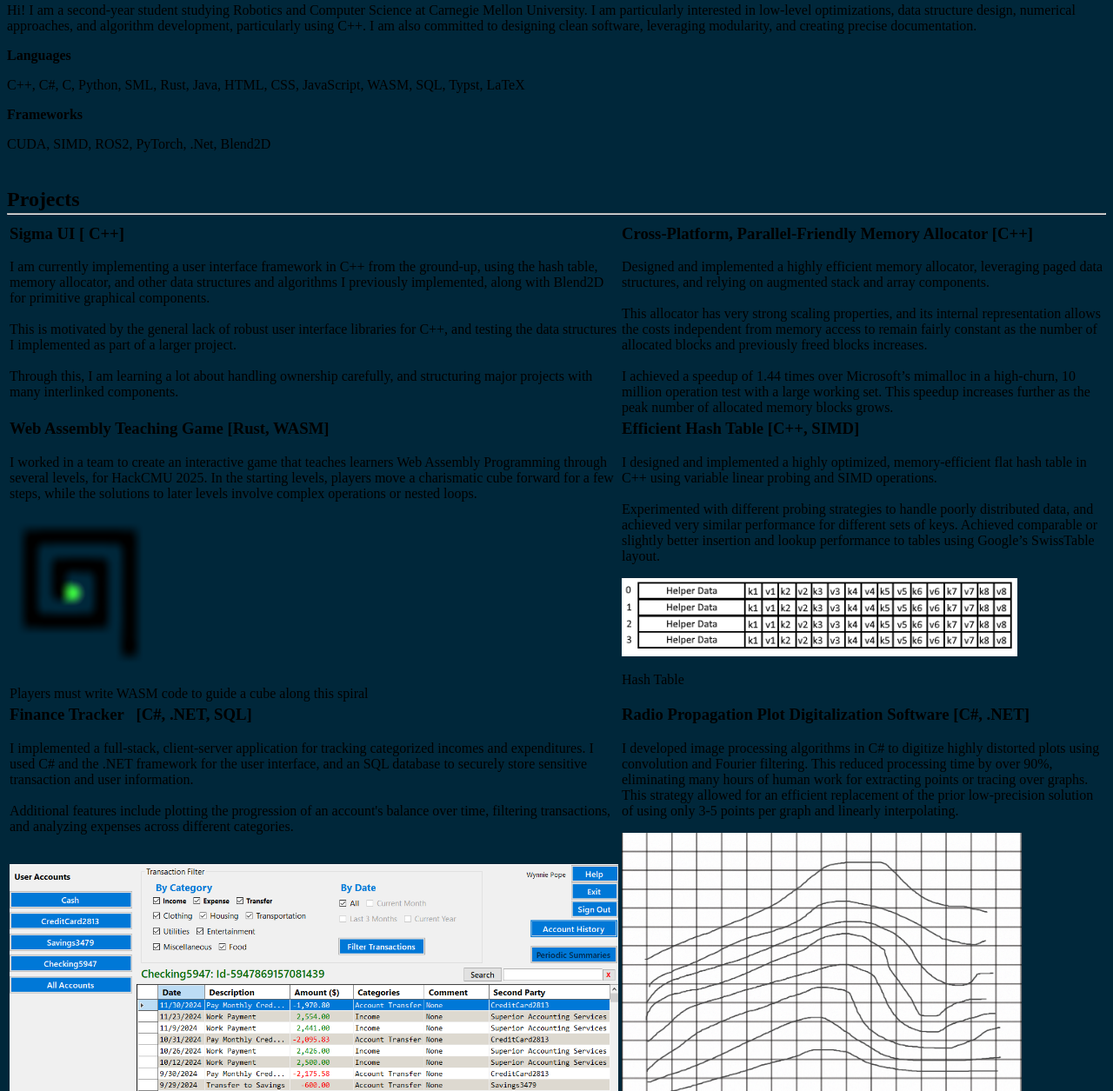
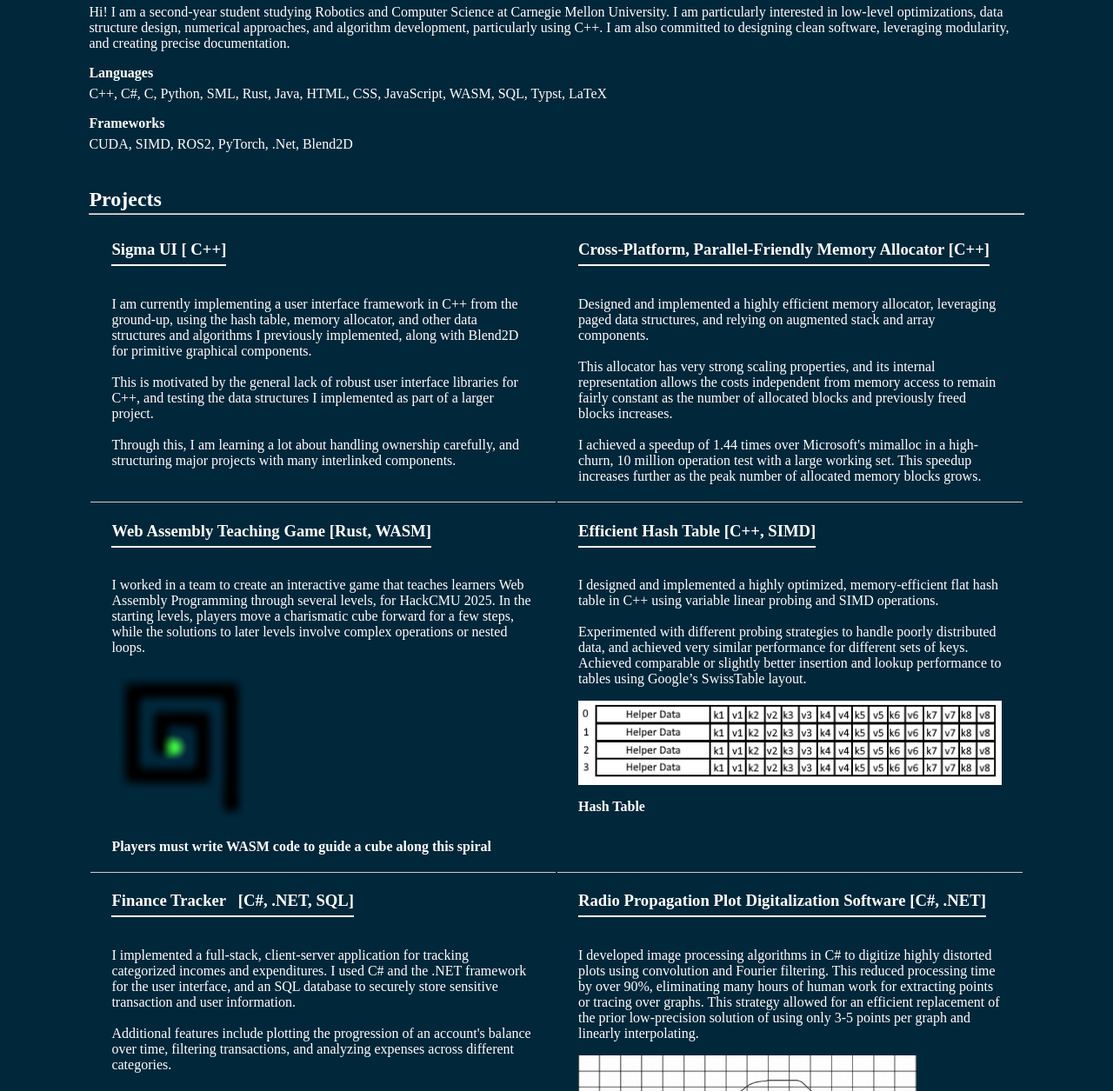
Before and after one commit to CloudWolf021/cloudwolf021.github.io, a plain HTML site: page index.html in a window 1280 px wide. Shown: the part 216-1471 px from the top of the page at 87% size. Drawn offline with Linux system fonts and the light colour scheme.

Commit message:
Fixed website formatting for html

```diff
--- a/index.html
+++ b/index.html
@@ -15,7 +15,8 @@
     text-align: left;
     margin-bottom: 18px;
     padding: 10px;
-    margin-left: 0px
+    margin-left: 0px;
+    color: white;
   }
 </style>
 
@@ -30,7 +31,7 @@
     text-decoration: none;
     border-radius: 4px;
     margin-right: 5px;
-    font-weight: bold
+    font-weight: bold;
   }
 </style>
 
@@ -39,7 +40,23 @@
   .table-element-style
   {
     vertical-align: top;
-    width: 50%
+    width: 20%;
+    color: white;
+    margin-left: 50px;
+    margin-right: 50px;
+    padding-left: 24px;
+    padding-right: 24px;
+    padding-bottom: 20px;
+    border-bottom: 1px solid #cccccc
+  }
+</style>
+
+<style>
+  .project-title-style
+  {
+    padding-bottom: 6px;
+    display: inline-block;
+    border-bottom: 2px solid #FFFFFF
   }
 </style>
 
@@ -47,6 +64,15 @@
 <!-------------------------------------------------------------------------->
 <!-------------------------------------------------------------------------->
 <!-------------------------------------------------------------------------->
+
+<head>
+  <style>
+      body
+      {
+          margin: 10 8%; /* 0 top/bottom, 15% left/right */
+      }
+  </style>
+
 
 <br></br>
 
@@ -67,22 +93,22 @@
 
 
 <div id="about-me-text-region">
-  <p style = "font-weight: bold; font-size: 24px; margin-bottom: -6px" >About Me</p><hr></hr>
-  <p style="font-weight: normal">Hi! I am a second-year student studying Robotics and Computer Science at Carnegie Mellon University. I am particularly interested in low-level optimizations, data structure design, numerical approaches, and algorithm development, particularly using C++. I am also committed to designing clean software, leveraging modularity, and creating precise documentation.</p>
-  <p style = "margin-bottom: 0px"> <b>Languages</b>
-  <p style = "font-weight: normal">C++, C#, C, Python, SML, Rust, Java, HTML, CSS, JavaScript, WASM, SQL, Typst, LaTeX</p>
-  <p style = "margin-bottom: 0px"> <b>Frameworks </b>
-  <p style="font-weight: normal">CUDA, SIMD, ROS2, PyTorch, .Net, Blend2D</p>
+  <p style = "font-weight: bold; font-size: 24px; margin-bottom: -6px; color: white" >About Me</p><hr></hr>
+  <p style="font-weight: normal; color: white">Hi! I am a second-year student studying Robotics and Computer Science at Carnegie Mellon University. I am particularly interested in low-level optimizations, data structure design, numerical approaches, and algorithm development, particularly using C++. I am also committed to designing clean software, leveraging modularity, and creating precise documentation.</p>
+  <p style = "margin-bottom: -10px; color: white"> <b>Languages</b>
+  <p style = "font-weight: normal; color: white">C++, C#, C, Python, SML, Rust, Java, HTML, CSS, JavaScript, WASM, SQL, Typst, LaTeX</p>
+  <p style = "margin-bottom: -10px; color: white"> <b>Frameworks </b>
+  <p style="font-weight: normal; color: white">CUDA, SIMD, ROS2, PyTorch, .Net, Blend2D</p>
 </div>
 
 <div id="projects-text-region">
 
-  <p style = "font-weight: bold; font-size: 24px; margin-bottom: -6px" >Projects</p><hr></hr>
+  <p style = "font-weight: bold; font-size: 24px; margin-bottom: -6px; color: white" >Projects</p><hr></hr>
 
-  <table>
+  <table style = "table-layout:fixed; width: 100%">
   <tr>
   <td class = "table-element-style">
-      <h3><b>Sigma UI</b> [ C++]</h3>
+      <h3 class = "project-title-style"><b>Sigma UI</b> [ C++]</h3>
       <p style="font-weight: normal">I am currently implementing a user interface framework in C++ from the ground-up, using the hash table, memory allocator, and other data structures and algorithms I previously implemented, along with Blend2D for primitive graphical components.
       <br></br>
       This is motivated by the general lack of robust user interface libraries for C++, and testing the data structures I implemented as part of a larger project.
@@ -90,65 +116,61 @@
       Through this, I am learning a lot about handling ownership carefully, and structuring major projects with many interlinked components. </p>
     </td>
   <td class = "table-element-style">
-      <h3><b>Cross-Platform, Parallel-Friendly Memory Allocator</b> [C++]</h3>
+      <h3 class = "project-title-style"><b>Cross-Platform, Parallel-Friendly Memory Allocator</b> [C++]</h3>
       <p style="font-weight: normal">Designed and implemented a highly efficient memory allocator, leveraging paged data structures, and relying on augmented stack and array components.
       <br></br>
       This allocator has very strong scaling properties, and its internal representation allows the costs independent from memory access to remain fairly constant as the number of allocated blocks and previously freed blocks increases.
       <br></br>
-  I achieved a speedup of 1.44 times over Microsoft’s mimalloc in a high-churn, 10 million operation test with a large working set. This speedup increases further as the peak number of allocated memory blocks grows. </p>
+  I achieved a speedup of 1.44 times over Microsoft's mimalloc in a high-churn, 10 million operation test with a large working set. This speedup increases further as the peak number of allocated memory blocks grows. </p>
     </td>
   </tr>
   <tr>
   <td class = "table-element-style"">
-    <h3><b>Web Assembly Teaching Game</b> [Rust, WASM]	 </h3>
+    <h3 class = "project-title-style"><b>Web Assembly Teaching Game</b> [Rust, WASM]	 </h3>
       <p style="font-weight: normal">
       I worked in a team to create an interactive game that teaches learners Web Assembly Programming through several levels, for HackCMU 2025. In the starting levels, players move a charismatic cube forward for a few steps, while the solutions to later levels involve complex operations or nested loops.
       </p>
 <img src="Map.png" alt="Players must write WASM code to guide a cube along this spiral" width="162"/>
-<br></br>
-Players must write WASM code to guide a cube along this spiral
+<p style = "font-weight:bold">Players must write WASM code to guide a cube along this spiral</p>
     </td>
     <td class = "table-element-style">
-      <h3><b>Efficient Hash Table</b> [C++, SIMD]</h3>
+      <h3 class = "project-title-style"><b>Efficient Hash Table</b> [C++, SIMD]</h3>
       <p style="font-weight: normal"> I designed and implemented a highly optimized, memory-efficient flat hash table in C++ using variable linear probing and SIMD operations.
       <br></br>
       Experimented with different probing strategies to handle poorly distributed data, and achieved very similar performance for different sets of keys. Achieved comparable or slightly better insertion and lookup performance to tables using Google’s SwissTable layout. </p>
-      <img src="Table.png" alt="Hash Table" width="455"/>
-      <br></br>
-      Hash Table
+      <img src="Table.png" alt="Hash Table" width="100%"/>
+      <p style = "font-weight:bold">Hash Table</p>
     </td>
   </tr>
   <tr>
   <td class = "table-element-style">
-      <h3><b>Finance Tracker</b> &nbsp [C#, .NET, SQL]</h3>
+      <h3 class = "project-title-style"><b>Finance Tracker</b> &nbsp [C#, .NET, SQL]</h3>
       <p style="font-weight: normal">
-      I implemented a full‑stack, client‑server application for tracking categorized incomes and expenditures. I used C# and the .NET framework for the user interface, and an SQL database to securely store sensitive transaction and user information.
+      I implemented a full-stack, client-server application for tracking categorized incomes and expenditures. I used C# and the .NET framework for the user interface, and an SQL database to securely store sensitive transaction and user information.
       <br></br>Additional features include plotting the progression of an account's balance over time, filtering transactions, and analyzing expenses across different categories.
       <br></br>
     </p>
-    <img src="FinanceTracker.png" alt="Main Finance Tracker Screen" width="700"/>
-    <br></br>
-    Main Finance Tracker Screen
+    <img src="FinanceTracker.png" alt="Main Finance Tracker Screen" width="100%"/>
+    <p style = "font-weight:bold">Main Finance Tracker Screen</p>
     </td>
     <td class = "table-element-style">
-      <h3><b>Radio Propagation Plot Digitalization Software</b> [C#, .NET] </h3>
+      <h3 class = "project-title-style"><b>Radio Propagation Plot Digitalization Software</b> [C#, .NET] </h3>
       <p style="font-weight: normal">I developed image processing algorithms in C# to digitize highly distorted plots using convolution and Fourier filtering. This reduced processing time by over 90%, eliminating many hours of human work for extracting points or tracing over graphs. This strategy allowed for an efficient replacement of the prior low-precision solution of using only 3-5 points per graph and linearly interpolating.
 </p>
-<img src="Plot.png" alt="Plots" width="460"/>
-<br></br>
-An example image with much less distortion
+<img src="Plot.png" alt="Plots" width="80%"/>
+<p style = "font-weight:bold">An example image with much less distortion</p>
 </td>
   </tr>
   <tr>
     <td class = "table-element-style">
-      <h3><b>Math, Statistics, and Neural Network Libraries</b> [C++, CUDA]		 </h3>
+      <h3 class = "project-title-style"><b>Math, Statistics, and Neural Network Libraries</b> [C++, CUDA]		 </h3>
       <p style="font-weight: normal">Over several years, I aggregated my mathematics and neural network knowledge into C++ libraries while strengthening my proficiency. I wrote over 30,000 lines of code. In a major subproject, I designed and implemented a parser and interpreter for a simple mathematical language.
       <br></br>
       I also developed a neural network from scratch in C++, and trained it using matrix-based gradient descent algorithms. I gained substantial knowledge in GPU (CUDA) and CPU parallel programming, and created an optimized Matrix and Linear Algebra library.
       </p>
     </td>
      <td class = "table-element-style">
-      <h3><b>VEX Robotics</b> [C++, LaTeX]</h3>
+      <h3 class = "project-title-style"><b>VEX Robotics</b> [C++, LaTeX]</h3>
       <p style="font-weight: normal">I competed for several years in the VEX Robotics competition, and gained a significant amount of software, hardware, and design experience.
       <br></br>
       In particular, I implemented custom PID and odometry using a tracking wheel to achieve reliable robot navigation, and handled complex routines. I also created robot schematics, used prototype testing, and made use of decision matrices to select optimal designs. I documented these steps and decisions in very thorough design notebooks written in LaTeX </p>
@@ -160,18 +182,20 @@ An example image with much less distortion
 
 <div id="resume-text-region">
 
-<p style = "font-weight: bold; font-size: 24px; margin-bottom: -6px" >Resume</p><hr></hr>
+<p style = "font-weight: bold; font-size: 24px; margin-bottom: -6px; color: white;" >Resume</p><hr></hr>
 
-<a href="./resume.pdf" target="_blank" rel="noopener noreferrer">View Resume</a>
+<a style = "color: rgb(159, 154, 223)" href="./resume.pdf" target="_blank" rel="noopener noreferrer">View Resume</a>
 
 </div>
 
 <div id="blog-text-region">
 
-<p style = "font-weight: bold; font-size: 24px; margin-bottom: -6px" >Blog</p><hr></hr>
+<p style = "font-weight: bold; font-size: 24px; margin-bottom: -6px; color: white;" >Blog</p><hr></hr>
 
- <p style="font-weight: normal">Coming Soon!</p>
+ <p style="font-weight: normal; color: white;">Coming Soon!</p>
 
 </div>
 
 <br></br>
+
+</head>
```
